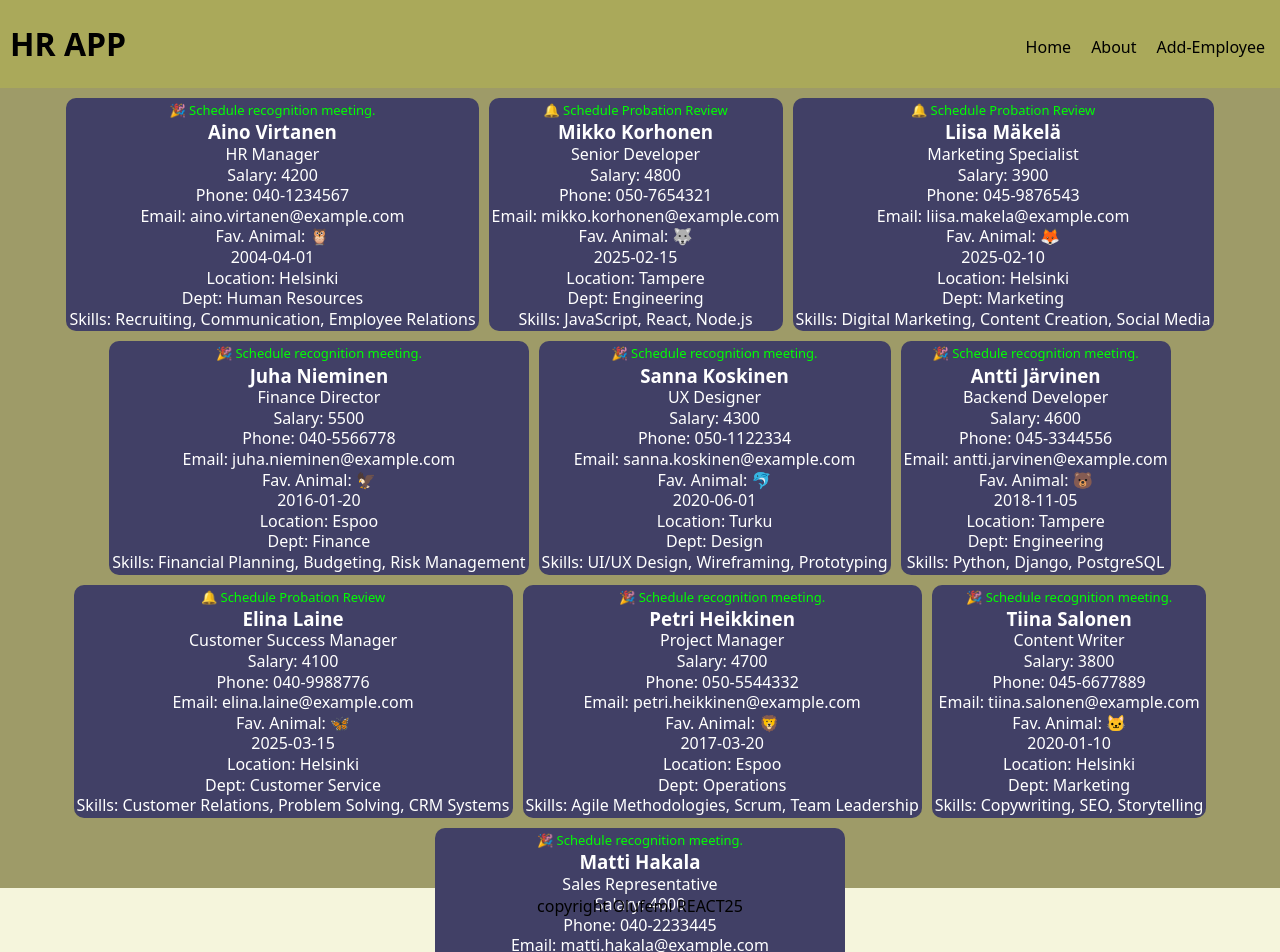
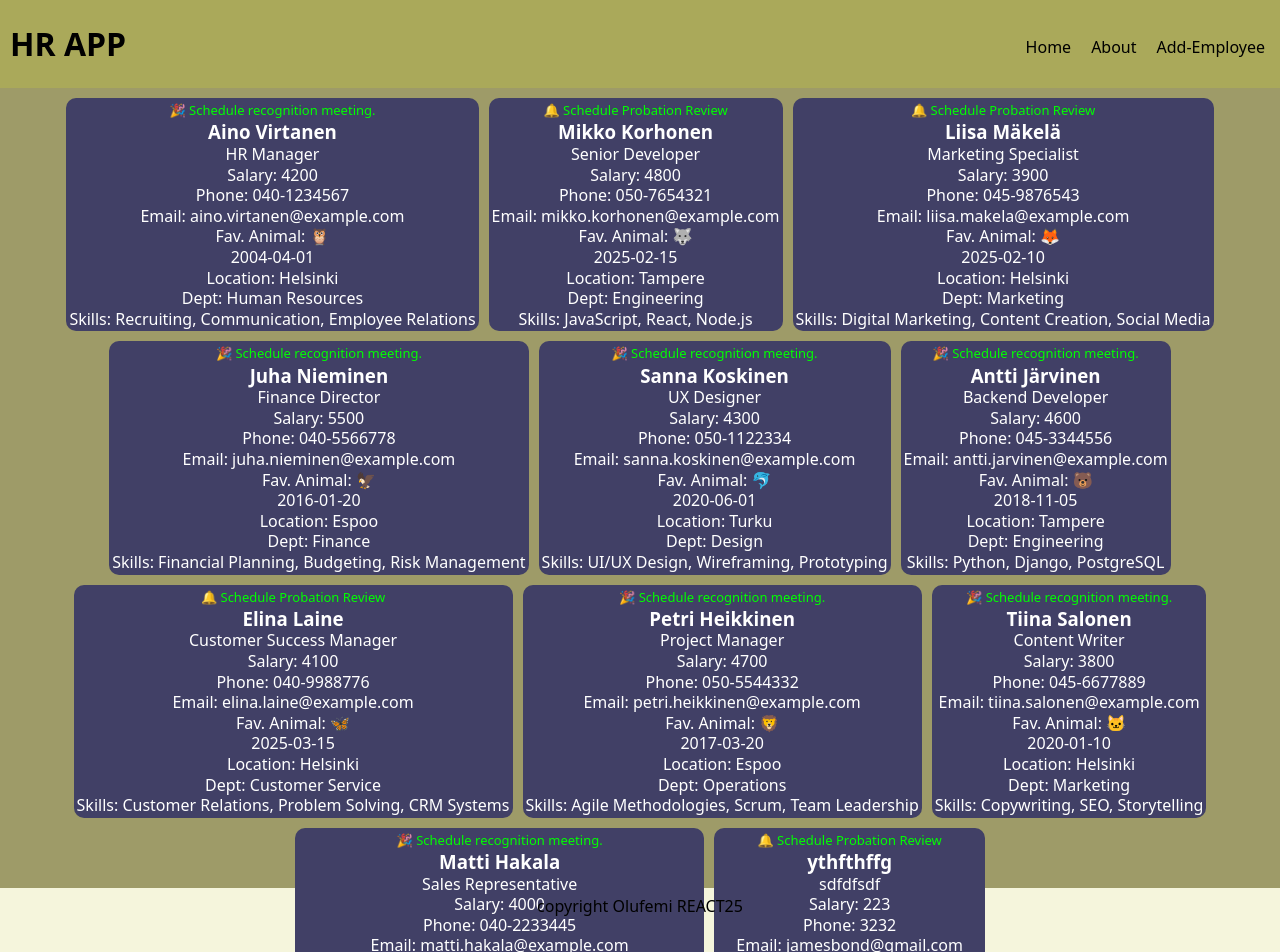
Before and after one commit to C3driK/hrApp, a React (Vite) app: page / in a window 1280 px wide. Shown: the top 952 px of the page. Built offline with nearby package versions, Linux system fonts and the light colour scheme; data requests are answered from the project's data file.

Commit message:
add step 4

```diff
--- a/db.json
+++ b/db.json
@@ -1,7 +1,7 @@
 {
   "employees": [
     {
-      "id": 1,
+      "id": "1",
       "name": "Aino Virtanen",
       "title": "HR Manager",
       "salary": 4200,
@@ -11,10 +11,14 @@
       "startDate": "2004-04-01",
       "location": "Helsinki",
       "department": "Human Resources",
-      "skills": ["Recruiting", "Communication", "Employee Relations"]
+      "skills": [
+        "Recruiting",
+        "Communication",
+        "Employee Relations"
+      ]
     },
     {
-      "id": 2,
+      "id": "2",
       "name": "Mikko Korhonen",
       "title": "Senior Developer",
       "salary": 4800,
@@ -24,10 +28,14 @@
       "startDate": "2025-02-15",
       "location": "Tampere",
       "department": "Engineering",
-      "skills": ["JavaScript", "React", "Node.js"]
+      "skills": [
+        "JavaScript",
+        "React",
+        "Node.js"
+      ]
     },
     {
-      "id": 3,
+      "id": "3",
       "name": "Liisa Mäkelä",
       "title": "Marketing Specialist",
       "salary": 3900,
@@ -37,10 +45,14 @@
       "startDate": "2025-02-10",
       "location": "Helsinki",
       "department": "Marketing",
-      "skills": ["Digital Marketing", "Content Creation", "Social Media"]
+      "skills": [
+        "Digital Marketing",
+        "Content Creation",
+        "Social Media"
+      ]
     },
     {
-      "id": 4,
+      "id": "4",
       "name": "Juha Nieminen",
       "title": "Finance Director",
       "salary": 5500,
@@ -50,10 +62,14 @@
       "startDate": "2016-01-20",
       "location": "Espoo",
       "department": "Finance",
-      "skills": ["Financial Planning", "Budgeting", "Risk Management"]
+      "skills": [
+        "Financial Planning",
+        "Budgeting",
+        "Risk Management"
+      ]
     },
     {
-      "id": 5,
+      "id": "5",
       "name": "Sanna Koskinen",
       "title": "UX Designer",
       "salary": 4300,
@@ -63,10 +79,14 @@
       "startDate": "2020-06-01",
       "location": "Turku",
       "department": "Design",
-      "skills": ["UI/UX Design", "Wireframing", "Prototyping"]
+      "skills": [
+        "UI/UX Design",
+        "Wireframing",
+        "Prototyping"
+      ]
     },
     {
-      "id": 6,
+      "id": "6",
       "name": "Antti Järvinen",
       "title": "Backend Developer",
       "salary": 4600,
@@ -76,10 +96,14 @@
       "startDate": "2018-11-05",
       "location": "Tampere",
       "department": "Engineering",
-      "skills": ["Python", "Django", "PostgreSQL"]
+      "skills": [
+        "Python",
+        "Django",
+        "PostgreSQL"
+      ]
     },
     {
-      "id": 7,
+      "id": "7",
       "name": "Elina Laine",
       "title": "Customer Success Manager",
       "salary": 4100,
@@ -89,10 +113,14 @@
       "startDate": "2025-03-15",
       "location": "Helsinki",
       "department": "Customer Service",
-      "skills": ["Customer Relations", "Problem Solving", "CRM Systems"]
+      "skills": [
+        "Customer Relations",
+        "Problem Solving",
+        "CRM Systems"
+      ]
     },
     {
-      "id": 8,
+      "id": "8",
       "name": "Petri Heikkinen",
       "title": "Project Manager",
       "salary": 4700,
@@ -102,10 +130,14 @@
       "startDate": "2017-03-20",
       "location": "Espoo",
       "department": "Operations",
-      "skills": ["Agile Methodologies", "Scrum", "Team Leadership"]
+      "skills": [
+        "Agile Methodologies",
+        "Scrum",
+        "Team Leadership"
+      ]
     },
     {
-      "id": 9,
+      "id": "9",
       "name": "Tiina Salonen",
       "title": "Content Writer",
       "salary": 3800,
@@ -115,10 +147,14 @@
       "startDate": "2020-01-10",
       "location": "Helsinki",
       "department": "Marketing",
-      "skills": ["Copywriting", "SEO", "Storytelling"]
+      "skills": [
+        "Copywriting",
+        "SEO",
+        "Storytelling"
+      ]
     },
     {
-      "id": 10,
+      "id": "10",
       "name": "Matti Hakala",
       "title": "Sales Representative",
       "salary": 4000,
@@ -128,7 +164,28 @@
       "startDate": "2019-05-01",
       "location": "Oulu",
       "department": "Sales",
-      "skills": ["Negotiation", "Client Management", "Presentations"]
+      "skills": [
+        "Negotiation",
+        "Client Management",
+        "Presentations"
+      ]
+    },
+    {
+      "id": "cbf2",
+      "name": "ythfthffg",
+      "title": "sdfdfsdf",
+      "salary": "223",
+      "phone": "3232",
+      "email": "jamesbond@gmail.com",
+      "fanimal": "Cat",
+      "startDate": "2025-04-15",
+      "location": "tampere",
+      "department": "engineering",
+      "skills": [
+        "javavasasas",
+        "hfmdds",
+        "fkjbfkjb"
+      ]
     }
   ]
 }
--- a/src/App.jsx
+++ b/src/App.jsx
@@ -4,7 +4,6 @@ import About from "./pages/about/About.jsx";
 import PersonList from "./pages/Person/PersonList.jsx";
 import { BrowserRouter, Routes, Route } from "react-router";
 import { useState, useEffect } from "react";
-import { employees } from "./data/employeeData.js";
 import axios from "axios";
 
 function App() {
--- a/src/pages/Person/PersonList.jsx
+++ b/src/pages/Person/PersonList.jsx
@@ -24,7 +24,7 @@ const status = (startDateString) => {
 };
 
 //so booksData and setBooksData are props deconsructed gotten from App.jsx
-const PersonList = ({ formData, setFormData }) => {
+const PersonList = ({ formData }) => {
   return (
     <>
       <Header logo="HR APP" />
--- a/src/pages/addEmployee/AddEmployee.jsx
+++ b/src/pages/addEmployee/AddEmployee.jsx
@@ -3,6 +3,7 @@ import Footer from "../../components/footer/Footer";
 import "./addEmployee.css";
 import { useState } from "react";
 import { useNavigate } from "react-router";
+import axios from "axios";
 
 const AddEmployee = ({ onAddEmployee }) => {
   const [formData, setFormData] = useState({
@@ -29,8 +30,11 @@ const AddEmployee = ({ onAddEmployee }) => {
     e.preventDefault();
     const newEmployee = { ...formData, skills: formData.skills.split(", ") };
 
-    onAddEmployee(newEmployee);
-
+    axios
+      .post("http://localhost:3001/employees", newEmployee)
+      .then((res) => {
+        onAddEmployee(res.data);
+        navigate("/");
         setFormData({
           name: "",
           title: "",
@@ -43,8 +47,10 @@ const AddEmployee = ({ onAddEmployee }) => {
           department: "",
           skills: "",
         });
-
-    navigate("/");
+      })
+      .catch((err) => {
+        console.error("Failed to add employer:", err);
+      });
   };
 
   return (
```
Lines whose indentation alone changed are shown as unchanged.
